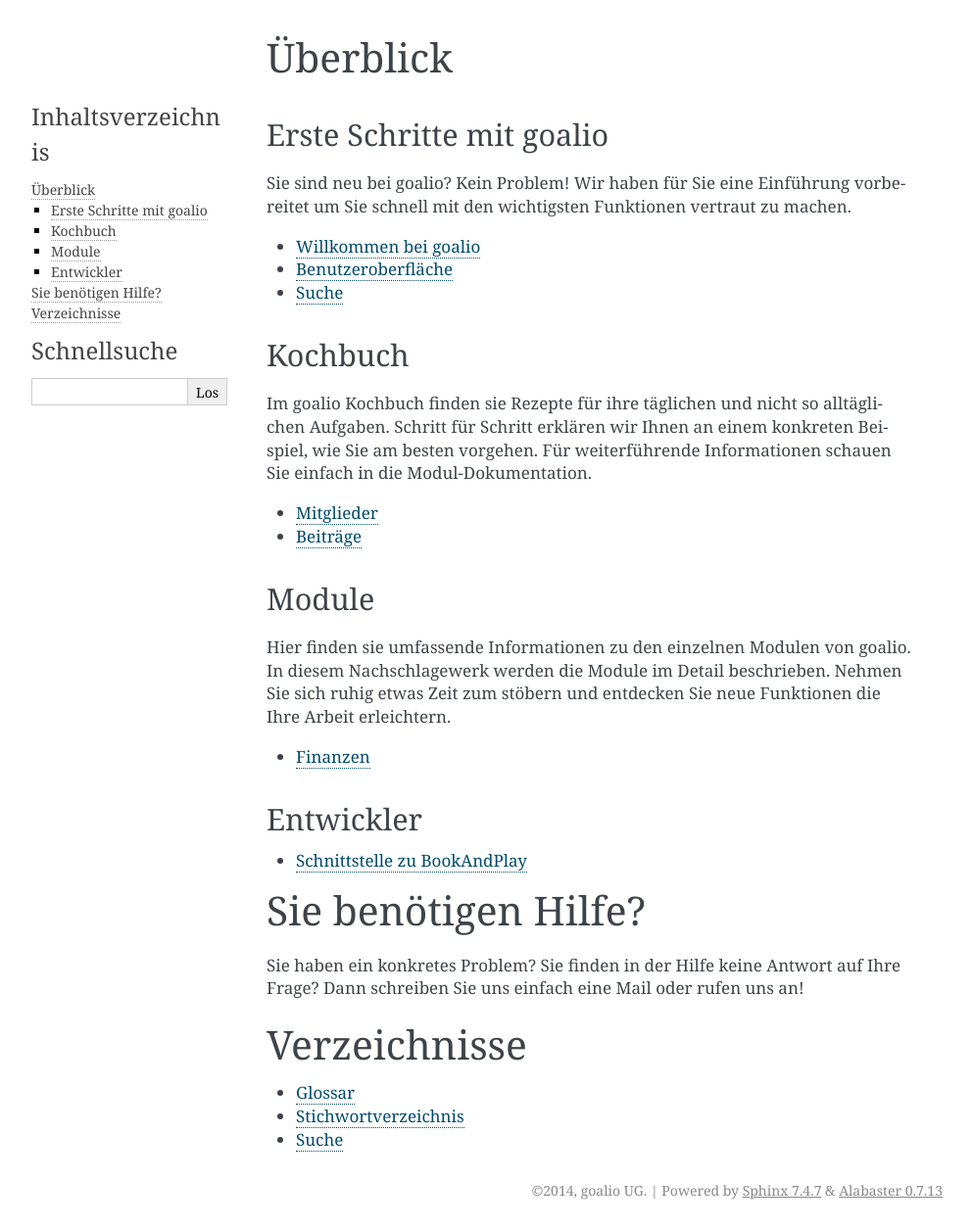
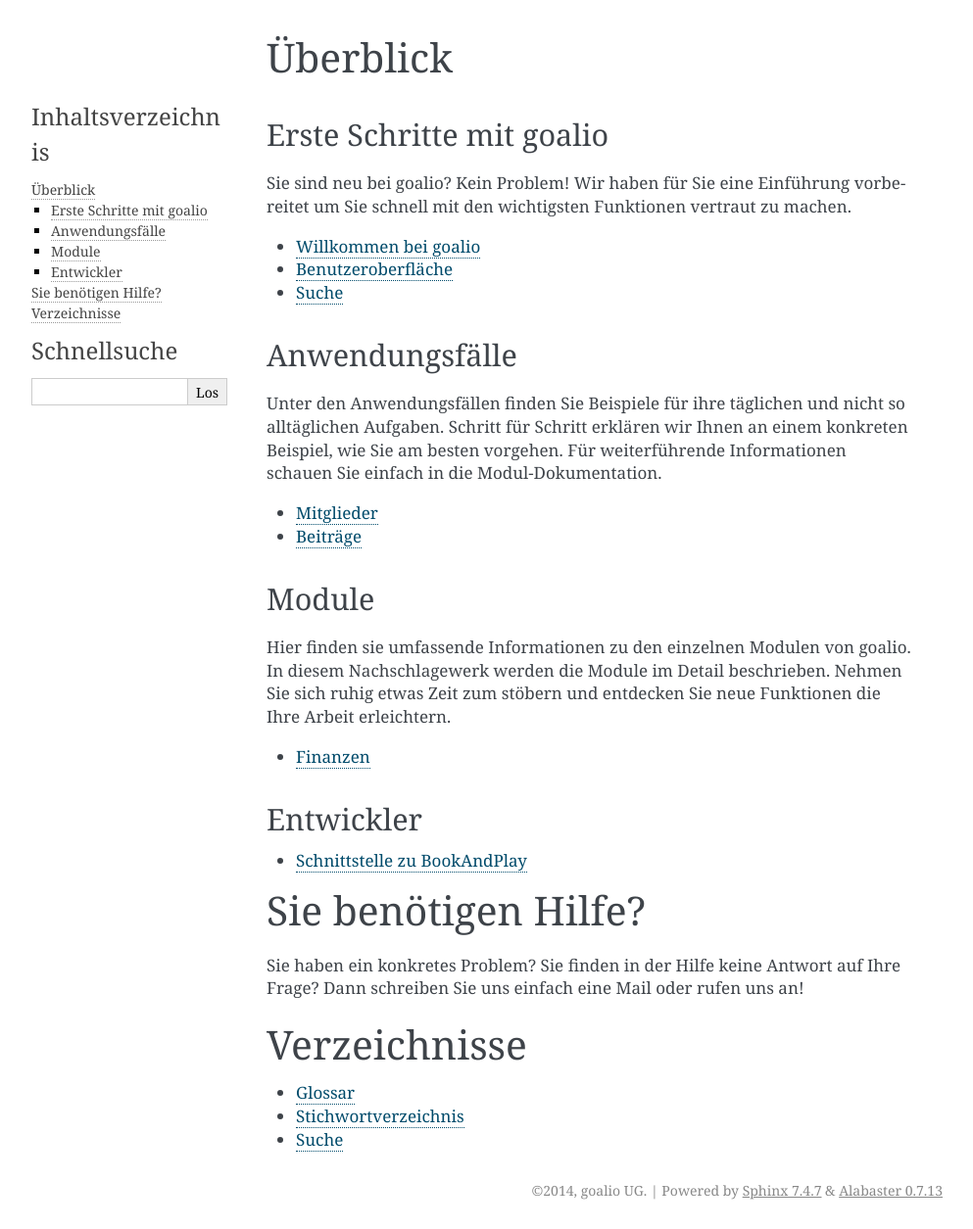
Before and after one commit to goalio/docs, a Sphinx documentation site: the page built from docs/index.rst, in a window 1280 px wide. Shown: the whole page at 98% size, without its empty margins (148-1141 px from the left). Built offline with Sphinx 7.4.7, drawn with Linux system fonts in a browser that asks for light colours; formulas are drawn with MathJax 3.

Commit message:
Kochbuch durch Anwendungsfälle ersetzt

```diff
--- /dev/null
+++ b/docs/anwendungsfaelle/buchungslauf.rst
@@ -0,0 +1,4 @@
+Beitragseinzug von Mitglieder
+=============================
+
+Lorem ipsum
--- a/docs/index.rst
+++ b/docs/index.rst
@@ -24,20 +24,20 @@
    Erste Schritte <erste-schritte/index>
 
 
-Kochbuch
---------
-Im goalio Kochbuch finden sie Rezepte für ihre täglichen und nicht so alltäglichen Aufgaben.
+Anwendungsfälle
+---------------
+Unter den Anwendungsfällen finden Sie Beispiele für ihre täglichen und nicht so alltäglichen Aufgaben.
 Schritt für Schritt erklären wir Ihnen an einem konkreten Beispiel, wie Sie am besten vorgehen.
 Für weiterführende Informationen schauen Sie einfach in die Modul-Dokumentation.
 
-* :doc:`Mitglieder <kochbuch/index>`
-* :doc:`Beiträge <kochbuch/index>`
+* :doc:`Mitglieder <anwendungsfaelle/index>`
+* :doc:`Beiträge <anwendungsfaelle/index>`
 
 .. toctree::
    :hidden:
    :maxdepth: 2
 
-   Kochbuch (Anwendungsbeispiele) <kochbuch/index>
+   Anwendungsfälle <anwendungsfaelle/index>
 
 
 Module
--- a/docs/kochbuch/buchungslauf.rst
+++ /dev/null
@@ -1,4 +0,0 @@
-Beitragseinzug von Mitglieder
-=============================
-
-Lorem ipsum
```
Also changed, not shown: docs/anwendungsfaelle/zahlungseingang.rst (added, +23 -0 lines), docs/kochbuch/zahlungseingang.rst (deleted, +0 -23 lines), docs/anwendungsfaelle/beitraege.rst (renamed from docs/kochbuch/beitraege.rst), docs/anwendungsfaelle/index.rst (renamed from docs/kochbuch/index.rst).
